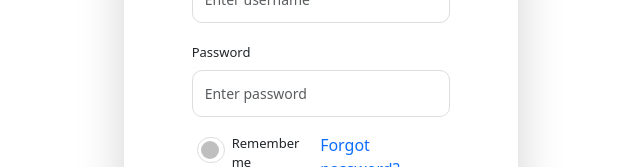
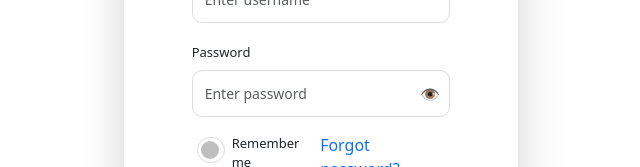
Before and after one commit to rahulphrahul/Upstores, a React (Create React App) app: page / in a window 1280 px wide. Shown: the part 322-489 px from the top of the page, without its empty margins (319-959 px from the left). Built offline with nearby package versions, Linux system fonts and the light colour scheme.

Commit message:
updates of login password eyeicon

```diff
--- a/package.json
+++ b/package.json
@@ -22,7 +22,7 @@
     "react-csv": "^2.2.2",
     "react-data-table-component": "^7.7.0",
     "react-dom": "^19.2.0",
-    "react-icons": "^5.5.0",
+    "react-icons": "^5.6.0",
     "react-leaflet": "^5.0.0",
     "react-router-dom": "^7.9.5",
     "react-scripts": "5.0.1",
--- a/src/components/LoginPage.js
+++ b/src/components/LoginPage.js
@@ -7,12 +7,14 @@
 import { checkEmailExists } from "../service/apiService";
 import { FALLBACK_IMAGE } from "../config/config";
 import { Link } from "react-router-dom";
+import { FiEye, FiEyeOff } from "react-icons/fi";
 function LoginPage({ setUser }) {
   const [username, setUsername] = useState("");
   const [password, setPassword] = useState("");
   const [error, setError] = useState("");
   const [rememberMe, setRememberMe] = useState(false);
   const [showChangePassword, setShowChangePassword] = useState(false);
+   const [showPassword, setShowPassword] = useState(false);
   const [loggedUser, setLoggedUser] = useState(null);
 const [firstLogin, setFirstLogin] = useState(false);
 
@@ -91,13 +93,28 @@
 
                   <Form.Group className="mb-3">
   <Form.Label>Password</Form.Label>
+  <div style={{ position: "relative" }}>
     <Form.Control
-                      type="password"
+      type={showPassword ? "text" : "password"}
       placeholder="Enter password"
       value={password}
       onChange={(e) => setPassword(e.target.value)}
       required
     />
+
+    <span
+      onClick={() => setShowPassword(!showPassword)}
+      style={{
+        position: "absolute",
+        right: "10px",
+        top: "50%",
+        transform: "translateY(-50%)",
+        cursor: "pointer"
+      }}
+    >
+      {showPassword ? "👁‍🗨" : "👁"}
+    </span>
+  </div>
 </Form.Group>
 
 
```
Also changed, not shown: 1 other file (tests, documents, lock files or other folders). Lines whose indentation alone changed are shown as unchanged.
